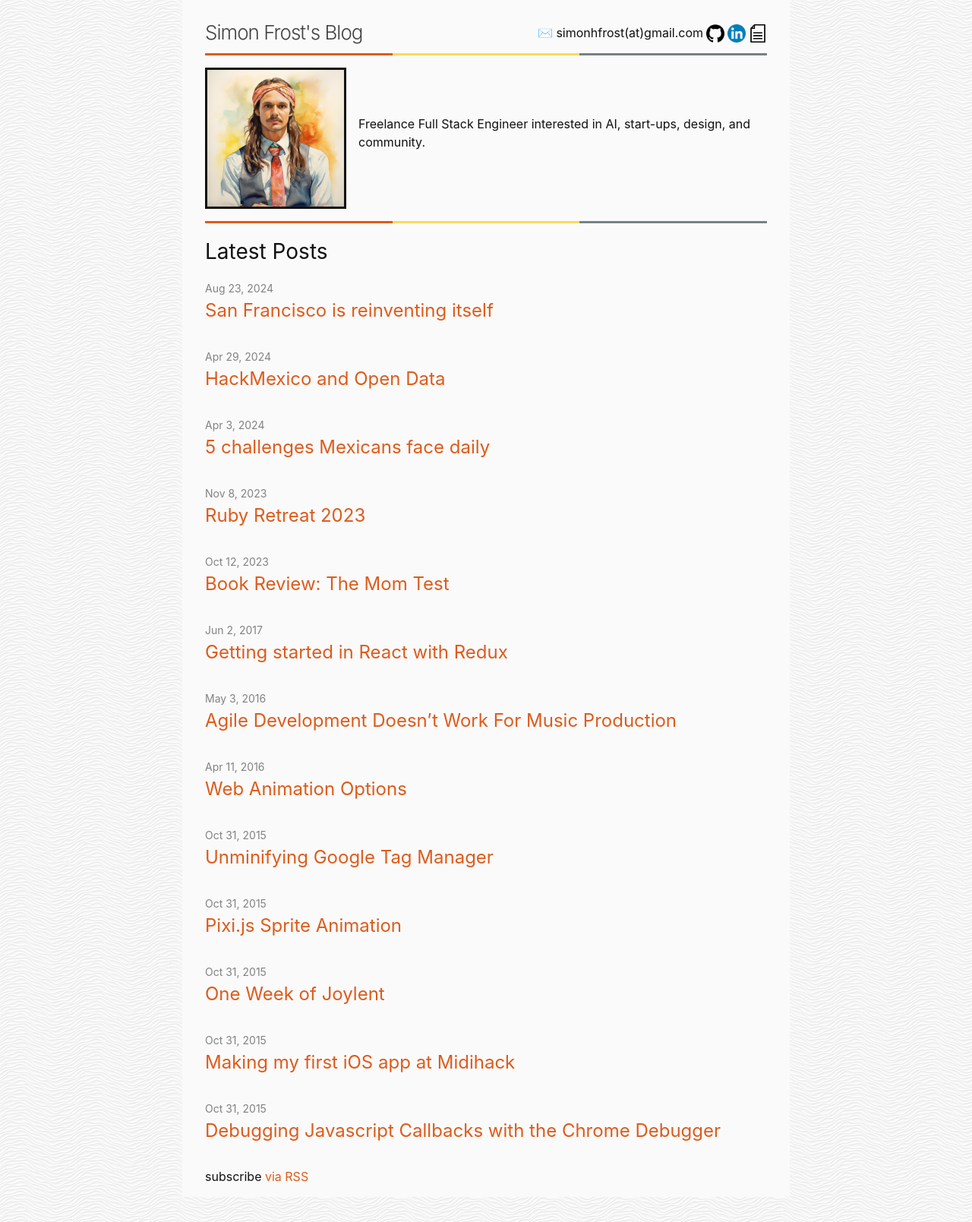
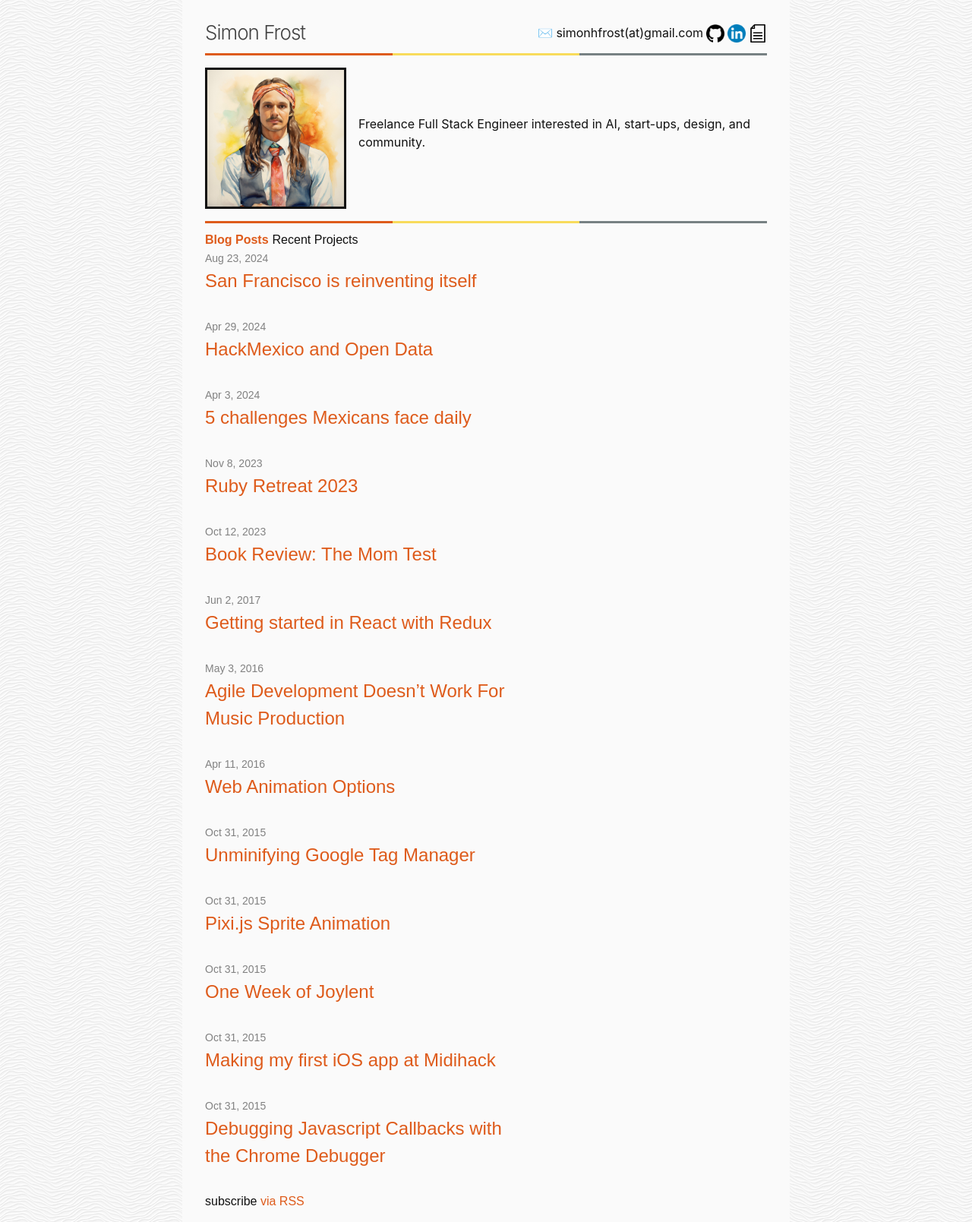
Before and after one commit to SimonHFrost/jekyll_blog, a Jekyll site: the page built from index.markdown, in a window 1280 px wide. Shown: the whole page at 76% size. Built offline with Jekyll 4.4.1, drawn with Linux system fonts in a browser that asks for light colours.

Commit message:
Basic CSS only projects tab

```diff
--- a/_config.yml
+++ b/_config.yml
@@ -18,13 +18,13 @@
 # You can create any custom variable you would like, and they will be accessible
 # in the templates via {{ site.myvariable }}.
 
-title: Simon Frost's Blog
+title: Simon Frost
 # email: simonhfrost@gmail.com
 # description: >- # this means to ignore newlines until "baseurl:"
 baseurl: "" # the subpath of your site, e.g. /blog
 url: "https://simonfrost.io" # the base hostname & protocol for your site, e.g. http://example.com
 linkedin_username: simonhfrost
-github_username:  simonhfrost
+github_username: simonhfrost
 
 defaults:
   - scope:
@@ -38,7 +38,6 @@
 theme: minima
 plugins:
   - jekyll-feed
-
 # Exclude from processing.
 # The following items will not be processed, by default.
 # Any item listed under the `exclude:` key here will be automatically added to
--- a/_layouts/home.html
+++ b/_layouts/home.html
@@ -10,7 +10,12 @@
   {{ content }}
 
   {%- if site.posts.size > 0 -%}
-    <h2 class="post-list-heading">{{ page.list_title | default: "Posts" }}</h2>
+  <div class="tabs">
+    <input type="radio" class="tabs__radio" name="tabs-example" id="tab1" checked>
+    <label for="tab1" class="tabs__label">Blog Posts</label>
+    <div class="tabs__content">
+      <div id="content1" class="tab-content">
+        <!-- <h2 class="post-list-heading">{{ page.list_title | default: "Posts" }}</h2> -->
         <ul class="post-list">
           {%- for post in site.posts -%}
           <li>
@@ -29,6 +34,19 @@
         </ul>
 
         <p class="rss-subscribe">subscribe <a href="{{ "/feed.xml" | relative_url }}">via RSS</a></p>
+
+      </div>
+    </div>
+    <input type="radio" class="tabs__radio" name="tabs-example" id="tab2">
+    <label for="tab2" class="tabs__label">Recent Projects</label>
+    <div class="tabs__content">
+      <div id="content2" class="tab-content">
+        <h2>First Project</h2>
+
+        <h2>Second Project</h2>
+      </div>
+    </div>
+  </div>
   {%- endif -%}
 
 </div>
--- a/_sass/minima/_layout.scss
+++ b/_sass/minima/_layout.scss
@@ -34,7 +34,7 @@
   line-height: $base-line-height * $base-font-size * 2.25;
 
   .nav-trigger {
-      display: none;
+    display: none;
   }
 
   .menu-icon {
@@ -105,8 +105,6 @@
   }
 }
 
-
-
 /**
  * Site footer
  */
@@ -123,7 +121,7 @@
 .contact-list,
 .social-media-list {
   display: flex;
-  align-items: center;;
+  align-items: center;
   list-style: none;
   margin-left: auto;
   margin-bottom: 0;
@@ -144,29 +142,29 @@
 
 .footer-col-1 {
   width: -webkit-calc(35% - (#{$spacing-unit} / 2));
-  width:         calc(35% - (#{$spacing-unit} / 2));
+  width: calc(35% - (#{$spacing-unit} / 2));
 }
 
 .footer-col-2 {
   width: -webkit-calc(20% - (#{$spacing-unit} / 2));
-  width:         calc(20% - (#{$spacing-unit} / 2));
+  width: calc(20% - (#{$spacing-unit} / 2));
 }
 
 .footer-col-3 {
   width: -webkit-calc(45% - (#{$spacing-unit} / 2));
-  width:         calc(45% - (#{$spacing-unit} / 2));
+  width: calc(45% - (#{$spacing-unit} / 2));
 }
 
 @include media-query($on-laptop) {
   .footer-col-1,
   .footer-col-2 {
     width: -webkit-calc(50% - (#{$spacing-unit} / 2));
-    width:         calc(50% - (#{$spacing-unit} / 2));
+    width: calc(50% - (#{$spacing-unit} / 2));
   }
 
   .footer-col-3 {
     width: -webkit-calc(100% - (#{$spacing-unit} / 2));
-    width:         calc(100% - (#{$spacing-unit} / 2));
+    width: calc(100% - (#{$spacing-unit} / 2));
   }
 }
 
@@ -174,11 +172,9 @@
   .footer-col {
     float: none;
     width: -webkit-calc(100% - (#{$spacing-unit} / 2));
-    width:         calc(100% - (#{$spacing-unit} / 2));
+    width: calc(100% - (#{$spacing-unit} / 2));
   }
 }
-
-
 
 /**
  * Page content
@@ -215,8 +211,6 @@
   display: block;
   @include relative-font-size(1.5);
 }
-
-
 
 /**
  * Posts
@@ -262,3 +256,34 @@
     }
   }
 }
+
+.tabs {
+  display: flex;
+  flex-wrap: wrap;
+  max-width: 400px;
+  font-family: sans-serif;
+}
+
+.tabs__label {
+  padding: 10px 5px 0px 0px;
+  cursor: pointer;
+}
+
+.tabs__radio {
+  display: none;
+}
+
+.tabs__content {
+  order: 1;
+  width: 100%;
+  display: none;
+}
+
+.tabs__radio:checked + .tabs__label {
+  font-weight: bold;
+  color: #de5b1b;
+}
+
+.tabs__radio:checked + .tabs__label + .tabs__content {
+  display: initial;
+}
```
Lines whose indentation alone changed are shown as unchanged.
